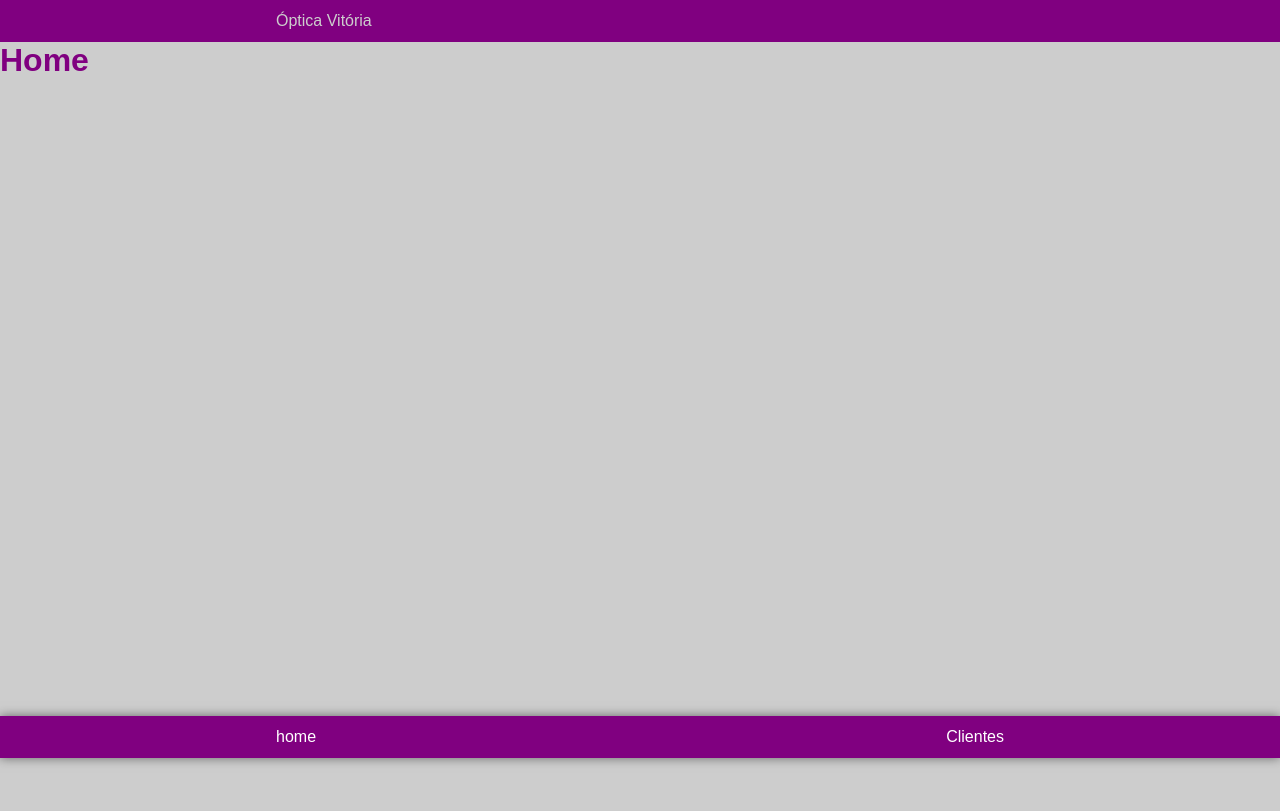
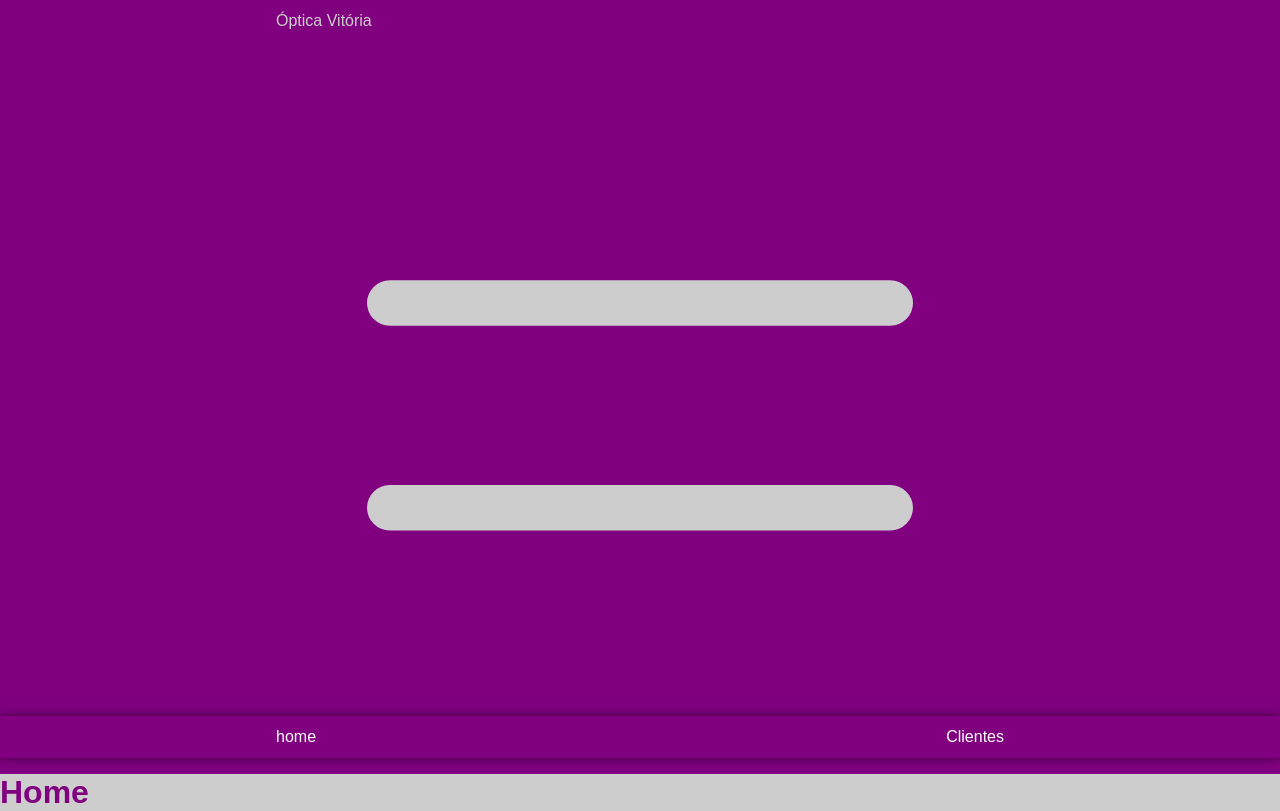
Before and after one commit to gvao/optica-vitoria, a Next.js app: page / in a window 1280 px wide. Built offline with nearby package versions, Linux system fonts and the light colour scheme.

Commit message:
created header

```diff
--- a/src/app/components/header.tsx
+++ b/src/app/components/header.tsx
@@ -1,10 +1,17 @@
 import { Container } from "@/common/container";
 import styles from '../styles/layout.module.css'
+import { Bars2Icon } from "@heroicons/react/24/solid";
 
 export const Header = () => (
     <header className={styles.header} >
         <Container className={styles.headerContainer} >
-            Óptica Vitória
+            <a href="/">
+                Óptica Vitória
+            </a>
+
+            <span>
+                <Bars2Icon className={styles.icon} />
+            </span>
         </Container>
     </header>
 )
```
